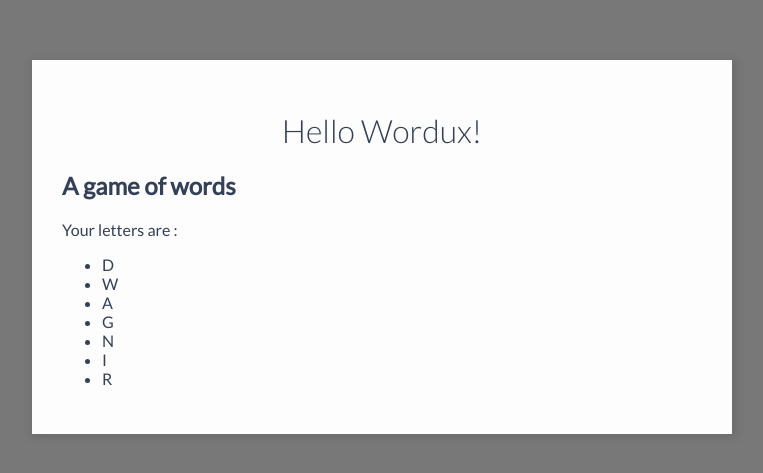
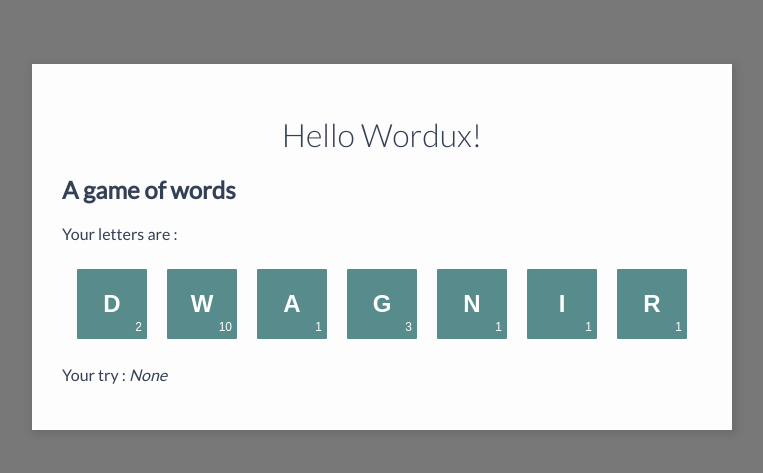
Before and after one commit to ManuKpL/wordux, a React app: page / in a window 1280 px wide. Shown: the part 153-626 px from the top of the page, without its empty margins (258-1021 px from the left). Built offline with nearby package versions, Linux system fonts and the light colour scheme.

Commit message:
[FRONT] letters style & select

```diff
--- a/index.scss
+++ b/index.scss
@@ -1 +1,2 @@
 @import './styles/layout/index';
+@import './styles/components/index';
--- a/src/app.jsx
+++ b/src/app.jsx
@@ -9,25 +9,46 @@ class WorduxLayout extends React.Component {
     this.state = {
       draw: [
         {
-          uid: 0, value: 'D', points: 2, modifiers: [],
+          uid: 0,
+          value: 'D',
+          points: 2,
+          modifiers: [],
         },
         {
-          uid: 1, value: 'W', points: 1, modifiers: [],
+          uid: 1,
+          value: 'W',
+          points: 10,
+          modifiers: [],
         },
         {
-          uid: 2, value: 'A', points: 10, modifiers: [],
+          uid: 2,
+          value: 'A',
+          points: 1,
+          modifiers: [],
         },
         {
-          uid: 3, value: 'G', points: 3, modifiers: [],
+          uid: 3,
+          value: 'G',
+          points: 3,
+          modifiers: [],
         },
         {
-          uid: 4, value: 'N', points: 1, modifiers: [],
+          uid: 4,
+          value: 'N',
+          points: 1,
+          modifiers: [],
         },
         {
-          uid: 5, value: 'I', points: 1, modifiers: [],
+          uid: 5,
+          value: 'I',
+          points: 1,
+          modifiers: [],
         },
         {
-          uid: 6, value: 'R', points: 1, modifiers: [],
+          uid: 6,
+          value: 'R',
+          points: 1,
+          modifiers: [],
         },
       ],
     };
--- a/src/components/Draw.jsx
+++ b/src/components/Draw.jsx
@@ -1,19 +1,32 @@
 import PropTypes from 'prop-types';
 import React from 'react';
 
-const Draw = ({ draw }) => {
-  const letters = draw
-    .map(({ uid, value }) => (<li key={uid}>{value}</li>));
+import Letter from './Letter';
+
+const Draw = ({ addLetter, draw, removeLetter }) => {
+  const letters = draw.map(letter => (
+    <Letter
+      key={letter.uid}
+      addLetter={addLetter}
+      letter={letter}
+      removeLetter={removeLetter}
+    />
+  ));
+
   return (
-    <div>
+    <div class="draw-wrapper">
       <p>Your letters are :</p>
-      <ul>{letters}</ul>
+      <div>
+        {letters}
+      </div>
     </div>
   );
 };
 
 Draw.propTypes = {
+  addLetter: PropTypes.func.isRequired,
   draw: PropTypes.arrayOf(Object),
+  removeLetter: PropTypes.func.isRequired,
 };
 
 Draw.defaultProps = {
--- /dev/null
+++ b/src/components/Letter.jsx
@@ -0,0 +1,54 @@
+import PropTypes from 'prop-types';
+import React from 'react';
+
+class Letter extends React.Component {
+  constructor(props) {
+    super(props);
+    this.state = {
+      selected: false,
+    };
+  }
+
+  handleClick() {
+    this.setState(({ selected }) => {
+      const newValue = !selected;
+      if (newValue) {
+        const { addLetter, letter } = this.props;
+        addLetter(letter);
+      } else {
+        const { letter, removeLetter } = this.props;
+        removeLetter(letter);
+      }
+
+      return {
+        selected: !selected,
+      };
+    });
+  }
+
+  render() {
+    const { letter } = this.props;
+    const { value, points } = letter;
+
+    const { selected } = this.state;
+    const className = (selected && 'letter-selected') || '';
+    return (
+      <button
+        type="button"
+        class={`button letter-wrapper ${className}`}
+        onClick={this.handleClick.bind(this)}
+      >
+        <b>{value}</b>
+        <span class={className}>{points}</span>
+      </button>
+    );
+  }
+}
+
+Letter.propTypes = {
+  addLetter: PropTypes.func.isRequired,
+  letter: PropTypes.objectOf(Object).isRequired,
+  removeLetter: PropTypes.func.isRequired,
+};
+
+export default Letter;
--- /dev/null
+++ b/src/components/Try.jsx
@@ -0,0 +1,27 @@
+import PropTypes from 'prop-types';
+import React from 'react';
+
+const Try = ({ word }) => {
+  let wordElement;
+  if (/[a-z]+/.test(word)) {
+    wordElement = (<i>{word}</i>);
+  } else {
+    wordElement = (<b>{word}</b>);
+  }
+
+  return (
+    <div class="draw-wrapper">
+      <p>Your try : {wordElement}</p>
+    </div>
+  );
+};
+
+Try.propTypes = {
+  word: PropTypes.string,
+};
+
+Try.defaultProps = {
+  word: 'None',
+};
+
+export default Try;
--- a/src/pages/Game.jsx
+++ b/src/pages/Game.jsx
@@ -2,13 +2,54 @@ import React from 'react';
 import PropTypes from 'prop-types';
 
 import Draw from '../components/Draw';
+import Try from '../components/Try';
 
-const Game = ({ draw }) => (
-  <main>
-    <h2>A game of words</h2>
-    <Draw draw={draw} />
-  </main>
-);
+class Game extends React.Component {
+  constructor(props) {
+    super(props);
+    this.state = {
+      word: 'None',
+    };
+    this.letters = [];
+  }
+
+  // private
+  buildNewWord() {
+    return this.letters.reduce((w, { value }) => w + value, '') || 'None';
+  }
+
+  addLetterToWord(letter) {
+    this.letters = [...this.letters, letter];
+    const newWord = this.buildNewWord();
+    this.setState({
+      word: newWord,
+    });
+  }
+
+  removeLetterFromWord(letter) {
+    this.letters = this.letters.filter(l => l.uid !== letter.uid);
+    const newWord = this.buildNewWord();
+    this.setState({
+      word: newWord,
+    });
+  }
+
+  render() {
+    const { draw } = this.props;
+    const { word } = this.state;
+    return (
+      <main>
+        <h2>A game of words</h2>
+        <Draw
+          addLetter={this.addLetterToWord.bind(this)}
+          draw={draw}
+          removeLetter={this.removeLetterFromWord.bind(this)}
+        />
+        <Try word={word} />
+      </main>
+    );
+  }
+}
 
 Game.propTypes = {
   draw: PropTypes.arrayOf(Object),
--- /dev/null
+++ b/styles/components/_draw.scss
@@ -0,0 +1,6 @@
+div.draw-wrapper > div {
+  display: flex;
+  flex-wrap: wrap;
+  justify-content: center;
+  > p > b { font-size: 20px; }
+}
--- /dev/null
+++ b/styles/components/_index.scss
@@ -0,0 +1,2 @@
+@import 'draw';
+@import 'letter';
--- /dev/null
+++ b/styles/components/_letter.scss
@@ -0,0 +1,22 @@
+button.letter-wrapper {
+  $size: 70px;
+
+  margin: 10px;
+  display: flex;
+  align-items: center;
+  justify-content: center;
+  width: $size;
+  height: $size;
+  background-color: $lightGreen;
+  border-radius: 1px;
+  color: white;
+  font-size: 24px;
+  position: relative;
+  > span {
+    position: absolute;
+    right: 5px;
+    bottom: 5px;
+    font-size: 12px;
+  }
+  &.letter-selected { background-color: $lighBlue; }
+}
--- /dev/null
+++ b/styles/layout/_button.scss
@@ -0,0 +1,10 @@
+button.button {
+  border: none;
+  cursor: pointer;
+  &:focus { outline: none; }
+  &:active {
+    padding-top: 2px;
+    padding-left: 7px;
+    box-shadow: inset 1px 1px 2px 4px rgba(100, 100, 100, .2);
+  }
+}
--- a/styles/layout/index.scss
+++ b/styles/layout/_index.scss
@@ -1,3 +1,4 @@
 @import 'variables';
 @import 'page';
 @import 'vendors';
+@import 'button';
```
Also changed, not shown: .eslintrc.yml.
